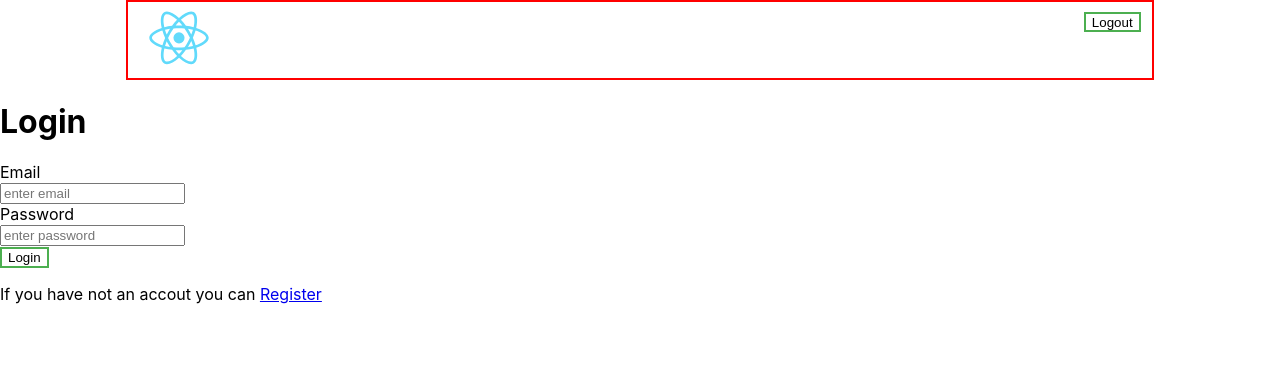
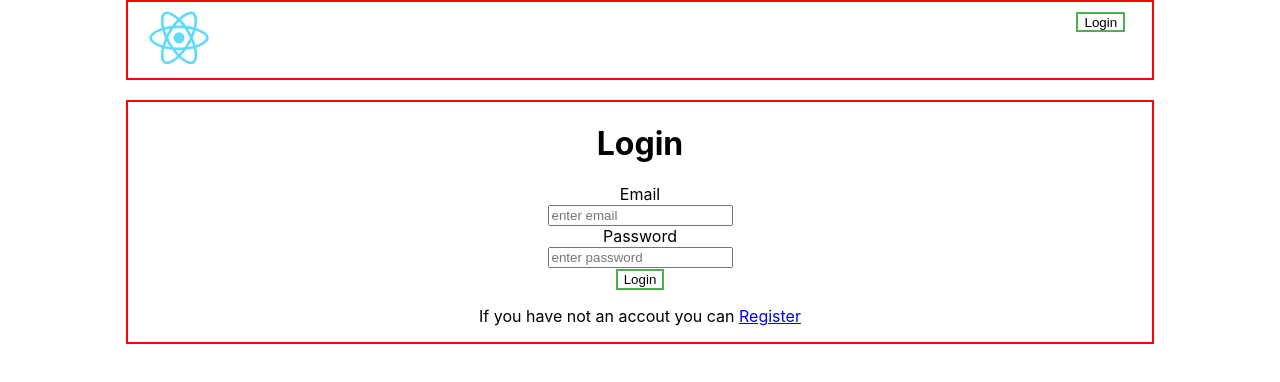
Before and after one commit to Kadamir24/courses-app, a React (Create React App) app: page /login in a window 1280 px wide. Shown: the top 382 px of the page. Built offline with nearby package versions, Linux system fonts and the light colour scheme.

Commit message:
feat: add fetch requests for add courses and authors

```diff
--- a/src/App.jsx
+++ b/src/App.jsx
@@ -6,10 +6,11 @@ import CourseInfo from './components/CourseInfo/CourseInfo';
 import CreateCourse from './components/CreateCourse/CreateCourse';
 import './App.css';
 import { Switch, Route } from 'react-router-dom';
+import { BrowserRouter } from 'react-router-dom';
 
 function App() {
 	return (
-		<>
+		<BrowserRouter>
 			<Header name={''} />
 			<Switch>
 				<Route path='/login' component={Login} />
@@ -18,7 +19,7 @@ function App() {
 				<Route exact path='/courses/add' component={CreateCourse} />
 				<Route path='/courses/:id' component={CourseInfo} />
 			</Switch>
-		</>
+		</BrowserRouter>
 	);
 }
 
--- a/src/components/CourseInfo/CourseInfo.jsx
+++ b/src/components/CourseInfo/CourseInfo.jsx
@@ -22,7 +22,6 @@ const SubInfo = styled.div`
 
 const CourseInfo = () => {
 	const { id } = useParams();
-	const [courseList, setCourseList] = useState([]);
 	const [course, setCourse] = useState();
 	const [authorsList, setAuthorsList] = useState([]);
 	const [loading, setLoading] = useState(true);
@@ -30,7 +29,6 @@ const CourseInfo = () => {
 		const fetchData = async (id) => {
 			const result = await fetch('http://localhost:3000/courses/all');
 			const res = await result.json();
-			setCourseList(res.result);
 			const newCourse = res.result.find((item) => item.id === id);
 			setCourse(() => newCourse);
 			if (newCourse !== undefined) {
--- a/src/components/Courses/Courses.jsx
+++ b/src/components/Courses/Courses.jsx
@@ -23,6 +23,17 @@ const CoursesTop = styled.div`
 const StyledSearch = styled.div`
 	width: 30%;
 	height: 30%;
+`;
+
+const ButtonAdd = styled.button`
+	background-color: white;
+	color: black;
+	border: 2px solid #4caf50;
+	height: 50px;
+	:hover {
+		background-color: red;
+		cursor: pointer;
+	}
 `;
 
 const Courses = () => {
@@ -72,11 +83,8 @@ const Courses = () => {
 								<Button type='submit'>Search</Button>
 							</form>
 						</StyledSearch>
-						{/* <Button onClick={() => setCourseCreating(true)}>
-							Add new course
-						</Button> */}
 						<Link to={`/courses/add`}>
-							<Button>Add course</Button>
+							<ButtonAdd>Add course</ButtonAdd>
 						</Link>
 					</CoursesTop>
 					<div>
--- a/src/components/CreateCourse/CreateCourse.jsx
+++ b/src/components/CreateCourse/CreateCourse.jsx
@@ -1,8 +1,7 @@
 import React, { useState, useEffect, useRef } from 'react';
 import styled from 'styled-components';
 import { Button } from '../Button/Button';
-import { timeConverter, createDate } from '../../utils/functions';
-import { v4 as uuidv4 } from 'uuid';
+import { timeConverter } from '../../utils/functions';
 import InputField from '../Input/Input';
 import { useHistory } from 'react-router';
 
@@ -57,20 +56,24 @@ const CreateCourse = ({
 	const authorInput = useRef(null);
 	const [duration, setDuration] = useState('');
 	const [courseAuthor, setCourseAuthor] = useState([]);
-	// const [authorList, setAuthorList] = useState(authorsList);
 	const [authorList, setAuthorList] = useState([]);
 	const [title, setTitle] = useState('');
 	const [descr, setDescr] = useState('');
 	const history = useHistory();
+	const token = localStorage.getItem('token');
 
 	useEffect(() => {
+		fetchAuthors();
+	}, []);
+
+	const fetchAuthors = () => {
 		const fetchData = async () => {
 			const result = await fetch('http://localhost:3000/authors/all');
 			const res = await result.json();
 			setAuthorList(res.result);
 		};
 		fetchData();
-	}, []);
+	};
 
 	const handleTitle = (event) => {
 		setTitle(event.target.value);
@@ -80,11 +83,9 @@ const CreateCourse = ({
 		setDescr(event.target.value);
 	};
 
-	const newCourse = {
-		// id: uuidv4(),
+	let newCourse = {
 		title,
 		description: descr,
-		creationDate: createDate(),
 		duration,
 		authors: courseAuthor,
 	};
@@ -93,11 +94,21 @@ const CreateCourse = ({
 		event.preventDefault();
 		if (!authorInput.current.value) return;
 		const newAuthor = {
-			id: uuidv4(),
 			name: authorInput.current.value,
 		};
-		// addNewAuthors((authorsList) => [...authorsList, newAuthor]);
-		setAuthorList((authorList) => [...authorList, newAuthor]);
+		const options = {
+			method: 'POST',
+			headers: {
+				'Content-Type': 'application/json',
+				Authorization: `${token}`,
+			},
+			body: JSON.stringify(newAuthor),
+		};
+
+		fetch('http://localhost:3000/authors/add', options).then((data) => {
+			return data.json();
+		});
+		fetchAuthors();
 	};
 
 	const addAuthorToList = (event, author) => {
@@ -133,16 +144,17 @@ const CreateCourse = ({
 		) {
 			alert('Please, fill in all fields');
 		} else {
-			// addNewCourse((courseList) => [
-			// 	...courseList,
-			// 	{ ...newCourse, authors: courseAuthor.map((item) => item.id) },
-			// ]);
-			// close(false);
+			newCourse = {
+				...newCourse,
+				duration: Number(duration),
+				authors: courseAuthor.map((item) => item.id),
+			};
 
 			const options = {
 				method: 'POST',
 				headers: {
 					'Content-Type': 'application/json',
+					Authorization: `${token}`,
 				},
 				body: JSON.stringify(newCourse),
 			};
--- a/src/components/Header/Header.jsx
+++ b/src/components/Header/Header.jsx
@@ -31,14 +31,24 @@ const Header = ({ name }) => {
 		localStorage.removeItem('token');
 		history.push(`/login`);
 	};
+
+	const logIn = () => {
+		history.push(`/login`);
+	};
 	return (
 		<StyledHeader>
 			<Logo>
 				<img src={logo} alt='logo' />
 			</Logo>
 			<StyledName>
-				<div>{name}</div>
-				<Button onClick={logOut}>Logout</Button>
+				{localStorage.getItem('token') !== null ? (
+					<>
+						<div>{name}</div>
+						<Button onClick={logOut}>Logout</Button>
+					</>
+				) : (
+					<Button onClick={logIn}>Login</Button>
+				)}
 			</StyledName>
 		</StyledHeader>
 	);
--- a/src/components/Login/Login.jsx
+++ b/src/components/Login/Login.jsx
@@ -3,6 +3,14 @@ import InputField from '../Input/Input';
 import { Button } from '../Button/Button';
 import { Link, useHistory } from 'react-router-dom';
 import { fetchLogin } from '../../utils/functions';
+import styled from 'styled-components';
+
+const FormStyled = styled.form`
+	width: 80%;
+	margin: 20px auto;
+	border: 2px solid red;
+	text-align: center;
+`;
 
 const Login = () => {
 	const [email, setEmail] = useState('');
@@ -29,7 +37,7 @@ const Login = () => {
 	};
 
 	return (
-		<form onSubmit={submitForm}>
+		<FormStyled onSubmit={submitForm}>
 			<h1>Login</h1>
 			<div>
 				<div>Email</div>
@@ -52,7 +60,7 @@ const Login = () => {
 				If you have not an accout you can{' '}
 				<Link to='/registration'>Register</Link>
 			</p>
-		</form>
+		</FormStyled>
 	);
 };
 
--- a/src/components/Registration/Registration.jsx
+++ b/src/components/Registration/Registration.jsx
@@ -3,6 +3,14 @@ import InputField from '../Input/Input';
 import { Button } from '../Button/Button';
 import { Link, useHistory } from 'react-router-dom';
 import { fetchDataRegister } from '../../utils/functions';
+import styled from 'styled-components';
+
+const FormStyled = styled.form`
+	width: 80%;
+	margin: 20px auto;
+	border: 2px solid red;
+	text-align: center;
+`;
 
 const Registration = () => {
 	const [name, setName] = useState('');
@@ -36,7 +44,7 @@ const Registration = () => {
 	};
 
 	return (
-		<form onSubmit={submitForm}>
+		<FormStyled onSubmit={submitForm}>
 			<h1>Registration</h1>
 			<div>
 				<div>Name</div>
@@ -66,7 +74,7 @@ const Registration = () => {
 			<p>
 				If you have an accout you can <Link to='/login'>Login</Link>
 			</p>
-		</form>
+		</FormStyled>
 	);
 };
 
```
Also changed, not shown: src/components/CourseCard/CourseCard.jsx (+11 -0 lines).
